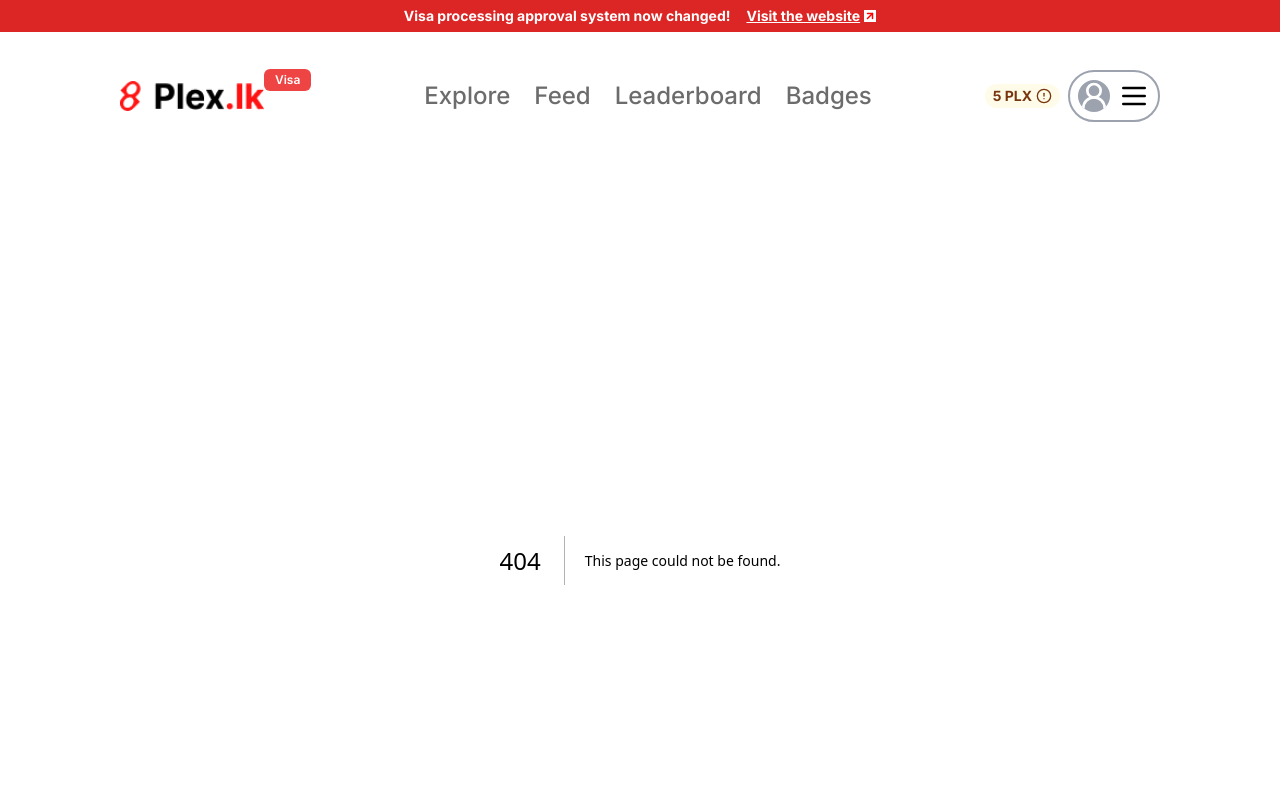
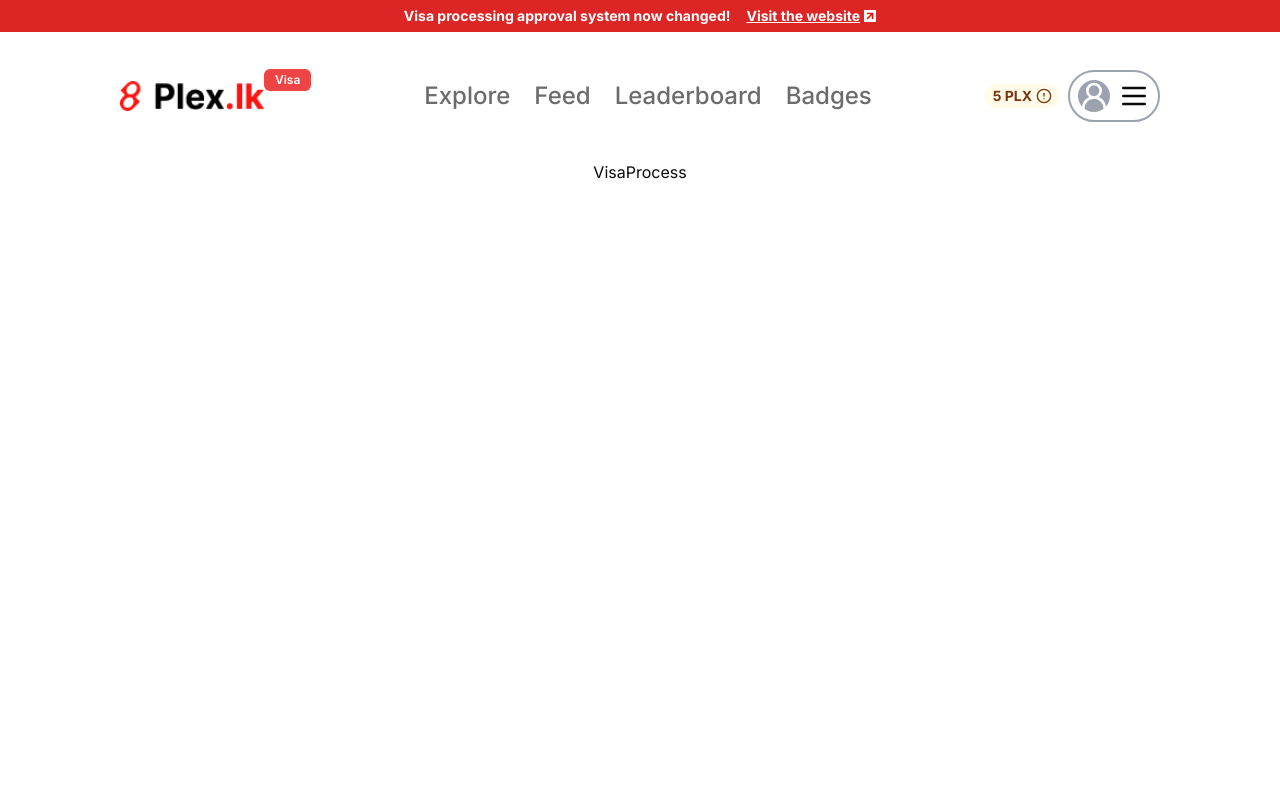
Before and after one commit to Lithara/plex.lk-tourism-gamification-app, a Next.js app: page /visa-process in a window 1280 px wide. Before the commit this address had no page. Shown: the top 800 px of the page. Built offline with nearby package versions, Linux system fonts and the light colour scheme.

Commit message:
visa process directory

```diff
--- /dev/null
+++ b/app/visa-process/page.tsx
@@ -0,0 +1,7 @@
+import React from "react";
+
+const VisaProcess = () => {
+  return <div>VisaProcess</div>;
+};
+
+export default VisaProcess;
```
